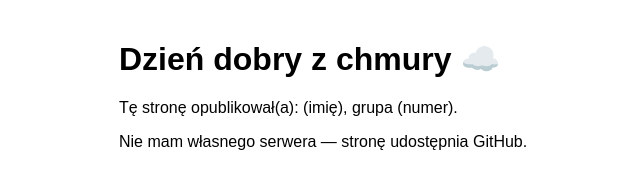
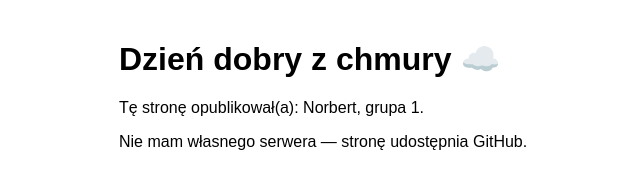
Before and after one commit to Norbert935/chmura-cwiczenia, a plain HTML site: page index.html in a window 1280 px wide. Shown: the full height of the page, 201-841 px from the left. Drawn offline with Linux system fonts and the light colour scheme.

Commit message:
Update author name in index.html

```diff
--- a/index.html
+++ b/index.html
@@ -6,7 +6,7 @@
 </head>
 <body style="font-family:sans-serif; max-width:640px; margin:40px auto">
   <h1>Dzień dobry z chmury ☁️</h1>
-  <p>Tę stronę opublikował(a): (imię), grupa (numer).</p>
+  <p>Tę stronę opublikował(a): Norbert, grupa 1.</p>
   <p>Nie mam własnego serwera — stronę udostępnia GitHub.</p>
 </body>
 </html>
```
